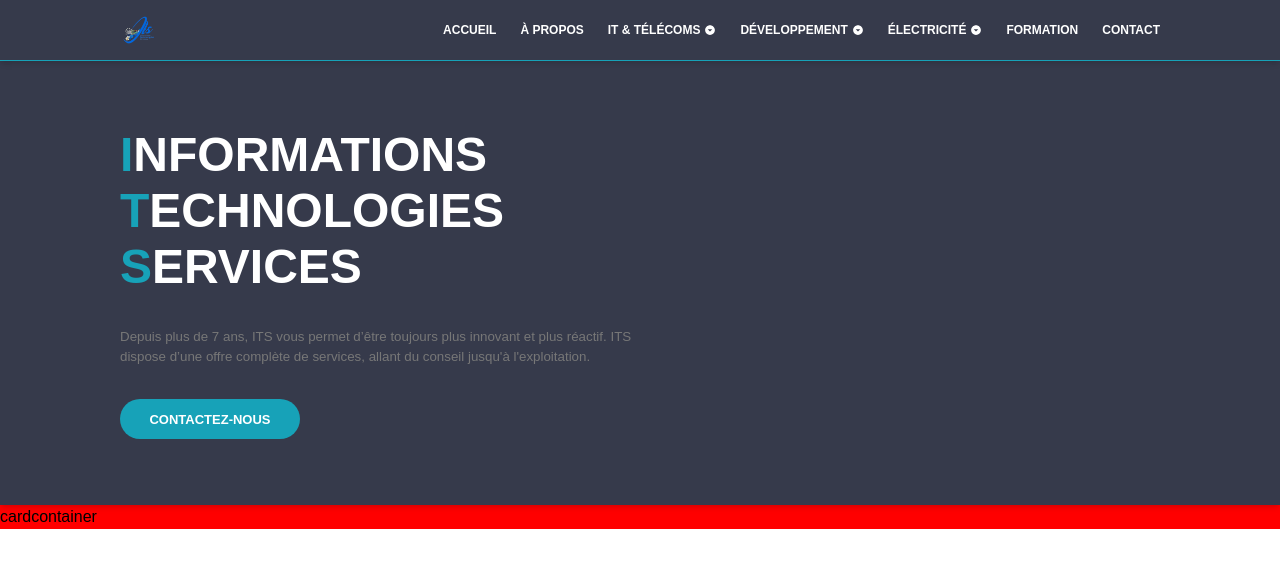
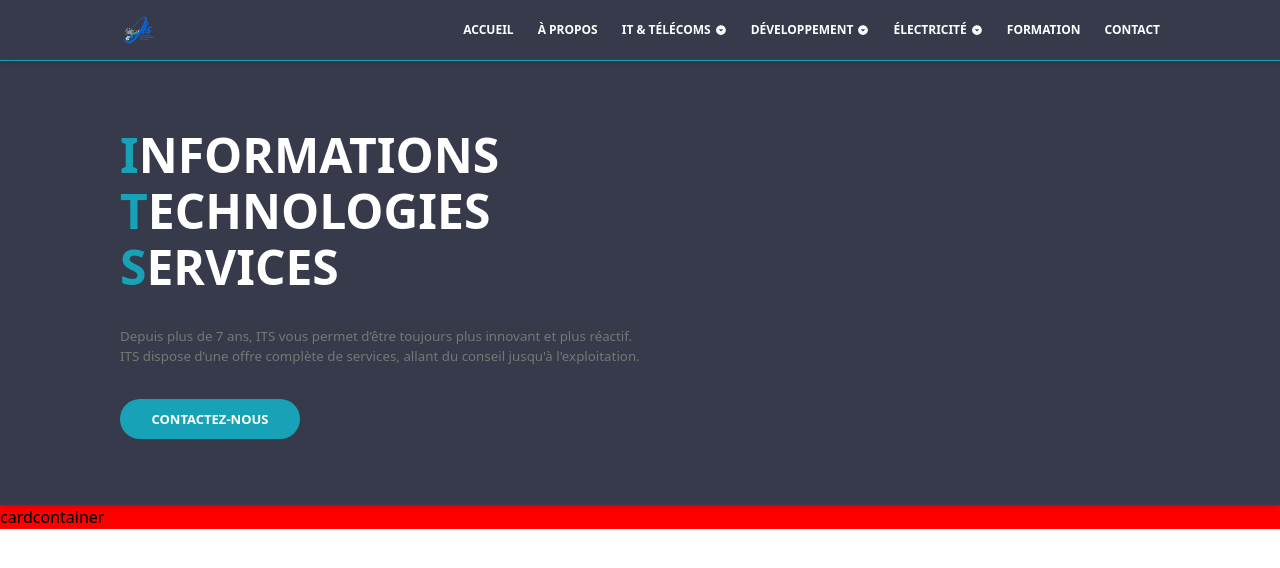
Before and after one commit to WolfRegis/ITS, a React (Vite) app: page / in a window 1280 px wide. Shown: the top 568 px of the page. Built offline with nearby package versions, Linux system fonts and the light colour scheme.

Commit message:
🐛F01>corection de bug lié à vercel

```diff
--- a/src/App.jsx
+++ b/src/App.jsx
@@ -1,6 +1,6 @@
 import styled from 'styled-components';
 import './App.css'
-import theme from './components/Theme';
+import theme from './components/theme.js';
 import Home from './components/pages/home/Home';
 
 function App() {
@@ -13,5 +13,5 @@
 export default App
 
 const AppStyled = styled.div`
-  font-family: ${theme.fonts.main};
+  font-family: ${theme.fonts.mainColor};
 `;
--- a/src/components/Header.jsx
+++ b/src/components/Header.jsx
@@ -1,6 +1,6 @@
 import React from 'react'
 import styled from 'styled-components';
-import theme from './Theme';
+import theme from './theme.js';
 
 export default function Header({children}) {
   return (
--- a/src/components/Navbar.jsx
+++ b/src/components/Navbar.jsx
@@ -1,6 +1,6 @@
 import logo from '../assets/logo.png'
 import styled from 'styled-components';
-import theme from './Theme';
+import theme from './theme.js';
 import NavItem from './ui/NavItem';
 import Dropdown from './ui/Dropdown';
 import { IoMdArrowDropdownCircle } from "react-icons/io";
--- a/src/components/pages/home/HomeHeader.jsx
+++ b/src/components/pages/home/HomeHeader.jsx
@@ -1,6 +1,6 @@
 import React from 'react'
 import styled from 'styled-components';
-import theme from '../../Theme';
+import theme from '../../theme.js';
 
 export default function HomeHeader() {
   return (
--- a/src/components/ui/Dropdown.jsx
+++ b/src/components/ui/Dropdown.jsx
@@ -1,6 +1,6 @@
 //import React, { useState } from 'react'
 import styled from 'styled-components';
-import theme from '../Theme';
+import theme from '../theme.js';
 export default function Dropdown({isHidden, children, onMouseLeave}) {
 
   return (
```
Also changed, not shown: 1 other file (tests, documents, lock files or other folders).
